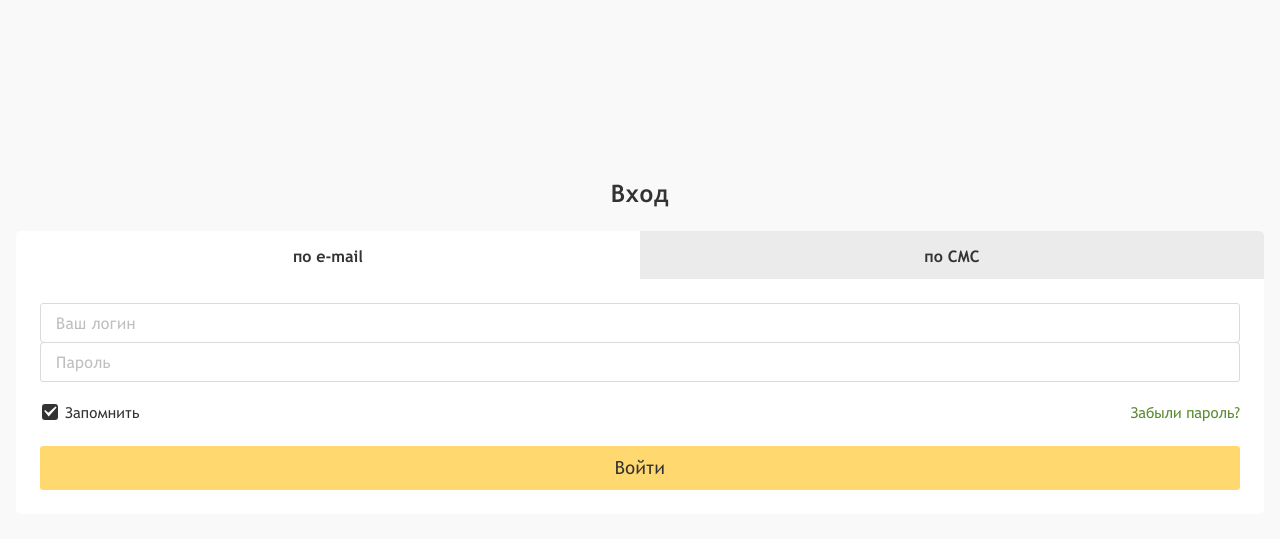
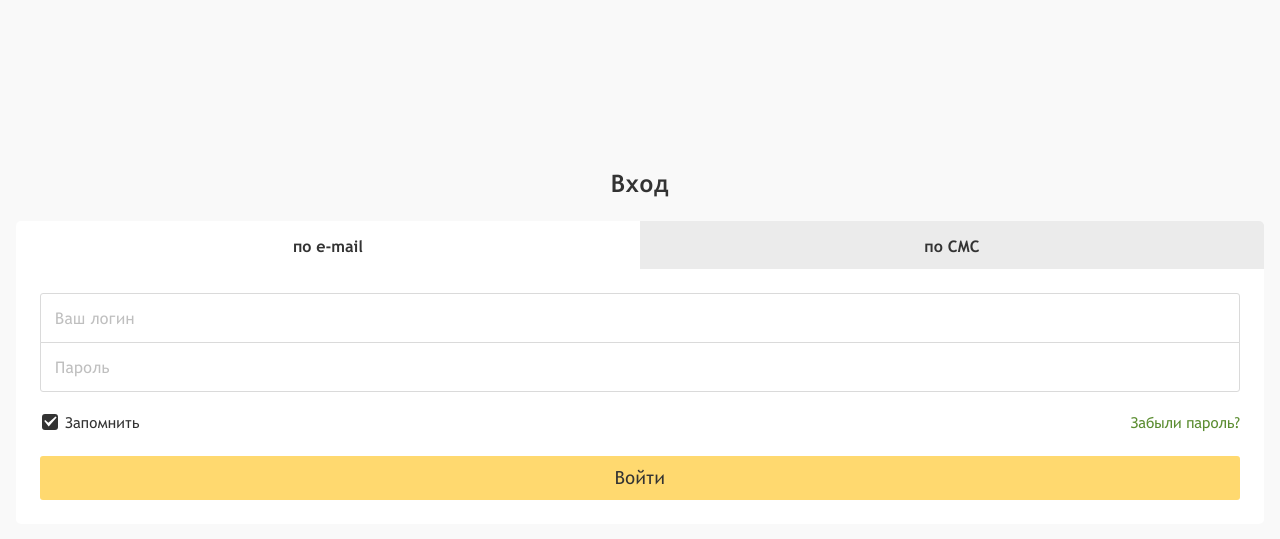
Before and after one commit to justdealman/partner-mob, a website: page app/index.html in a window 1280 px wide. Shown: the part 91-630 px from the top of the page. Drawn offline with nearby package versions, Linux system fonts and the light colour scheme; files that its build step writes are made by us from their sources.

Commit message:
login screen input fix

```diff
--- a/app/index.html
+++ b/app/index.html
@@ -25,10 +25,10 @@
 							<div class="form">
 								<div class="form-group">
 									<div class="form-group__item">
-										<input type="text" class="form__input" placeholder="Ваш логин">
+										<input type="text" class="form-group__input" placeholder="Ваш логин">
 									</div>
 									<div class="form-group__item">
-										<input type="text" class="form__input" placeholder="Пароль">
+										<input type="text" class="form-group__input" placeholder="Пароль">
 									</div>
 								</div>
 								<div class="form-details">
@@ -56,7 +56,7 @@
 							<div class="form">
 								<div class="form-group">
 									<div class="form-group__item">
-										<input type="text" class="form__input" placeholder="+ 7">
+										<input type="text" class="form-group__input" placeholder="+ 7">
 									</div>
 								</div>
 								<span class="form__tip">Введите номер телефона</span>
--- a/app/less/base.less
+++ b/app/less/base.less
@@ -200,6 +200,20 @@ button {
 				}
 			}
 		}
+
+		&__input {
+			position: relative;
+			width: 100%;
+			font-size: 16px;
+			letter-spacing: .02em;
+			padding: 15px 14px 14px;
+			border: 1px solid #DADADA;
+
+			&:focus {
+				z-index: 5;
+				border-color: @colorBase;
+			}
+		}
 	}
 
 	&-checkbox {
@@ -262,20 +276,6 @@ button {
 			font-size: 15px;
 			line-height: 22px;
 			letter-spacing: .01em;
-		}
-	}
-
-	&__input {
-		position: relative;
-		width: 100%;
-		font-size: 16px;
-		letter-spacing: .02em;
-		padding: 15px 14px 14px;
-		border: 1px solid #DADADA;
-
-		&:focus {
-			z-index: 5;
-			border-color: @colorBase;
 		}
 	}
 
```
Also changed, not shown: dist/css/index.css, dist/index.html.
